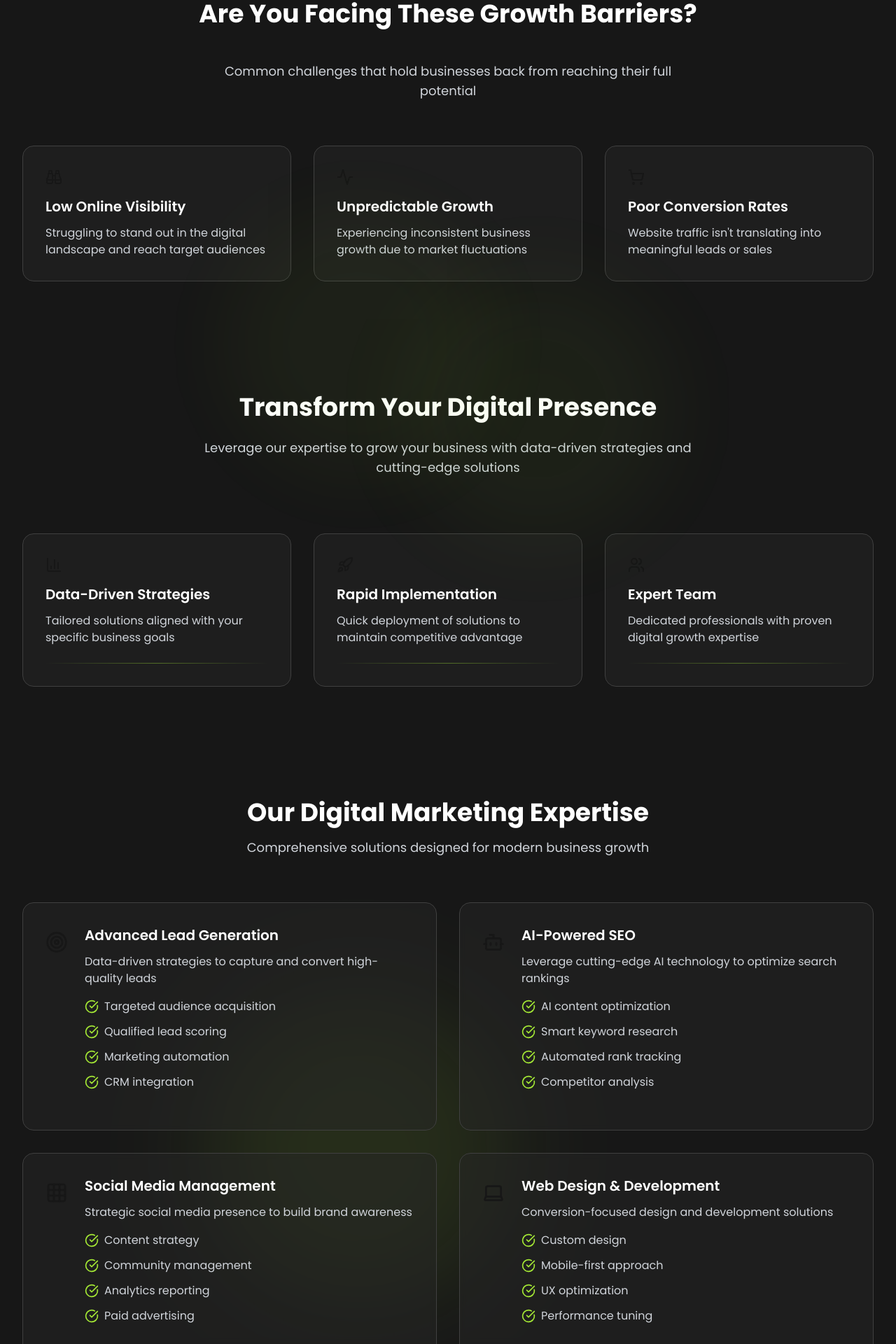
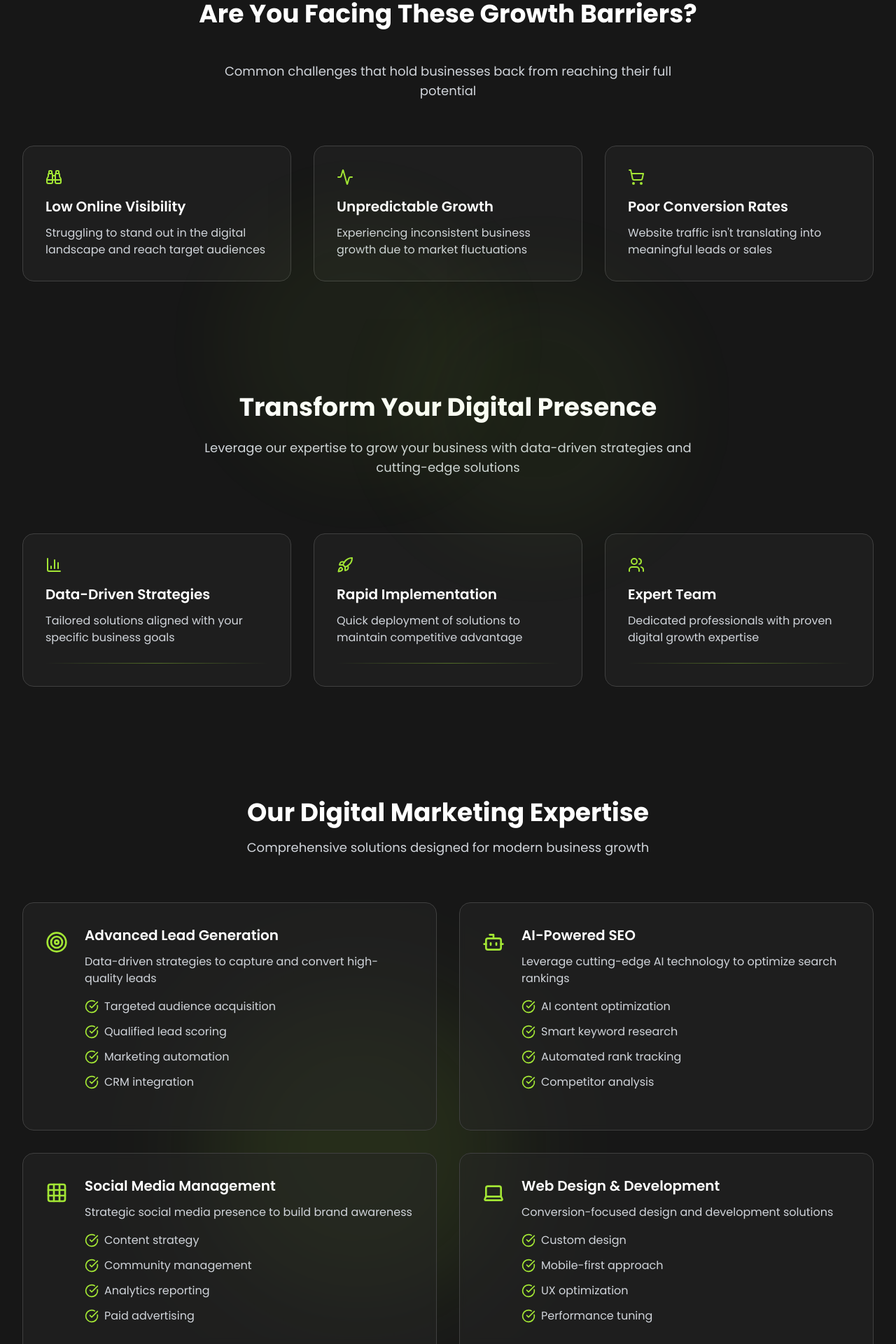
Before and after one commit to hyperlinqai/aicipherleads, a Next.js app: page / in a window 1280 px wide. Shown: the part 792-2712 px from the top of the page at 70% size. Built offline with nearby package versions, Linux system fonts and the light colour scheme.

Commit message:
change icon color

```diff
--- a/components/master/section/growthBarrier.tsx
+++ b/components/master/section/growthBarrier.tsx
@@ -13,19 +13,19 @@ const challenges = [
     title: "Low Online Visibility",
     description:
       "Struggling to stand out in the digital landscape and reach target audiences",
-    icon: <Binoculars size={24} />,
+    icon: <Binoculars size={24} color="#A3E635" />,
   },
   {
     title: "Unpredictable Growth",
     description:
       "Experiencing inconsistent business growth due to market fluctuations",
-    icon: <Activity size={24} />,
+    icon: <Activity size={24} color="#A3E635" />,
   },
   {
     title: "Poor Conversion Rates",
     description:
       "Website traffic isn't translating into meaningful leads or sales",
-    icon: <ShoppingCart size={24} />,
+    icon: <ShoppingCart size={24} color="#A3E635" />,
   },
 ];
 
@@ -33,18 +33,18 @@ const solutions = [
   {
     title: "Data-Driven Strategies",
     description: "Tailored solutions aligned with your specific business goals",
-    icon: <BarChart3 size={24} />,
+    icon: <BarChart3 size={24} color="#A3E635" />,
   },
   {
     title: "Rapid Implementation",
     description:
       "Quick deployment of solutions to maintain competitive advantage",
-    icon: <Rocket size={24} />,
+    icon: <Rocket size={24} color="#A3E635" />,
   },
   {
     title: "Expert Team",
     description: "Dedicated professionals with proven digital growth expertise",
-    icon: <Users size={24} />,
+    icon: <Users size={24} color="#A3E635" />,
   },
 ];
 
--- a/components/master/section/service.tsx
+++ b/components/master/section/service.tsx
@@ -4,7 +4,7 @@ import { Bot, CheckCircle, Grid, Laptop, Target } from "lucide-react";
 const services = [
   {
     title: "Advanced Lead Generation",
-    icon: <Target size={32} />,
+    icon: <Target size={32} color="#A3E635" />,
     description:
       "Data-driven strategies to capture and convert high-quality leads",
     features: [
@@ -16,7 +16,7 @@ const services = [
   },
   {
     title: "AI-Powered SEO",
-    icon: <Bot size={32} />,
+    icon: <Bot size={32} color="#A3E635" />,
     description:
       "Leverage cutting-edge AI technology to optimize search rankings",
     features: [
@@ -28,7 +28,7 @@ const services = [
   },
   {
     title: "Social Media Management",
-    icon: <Grid size={32} />,
+    icon: <Grid size={32} color="#A3E635" />,
     description: "Strategic social media presence to build brand awareness",
     features: [
       "Content strategy",
@@ -39,7 +39,7 @@ const services = [
   },
   {
     title: "Web Design & Development",
-    icon: <Laptop size={32} />,
+    icon: <Laptop size={32} color="#A3E635" />,
     description: "Conversion-focused design and development solutions",
     features: [
       "Custom design",
```
